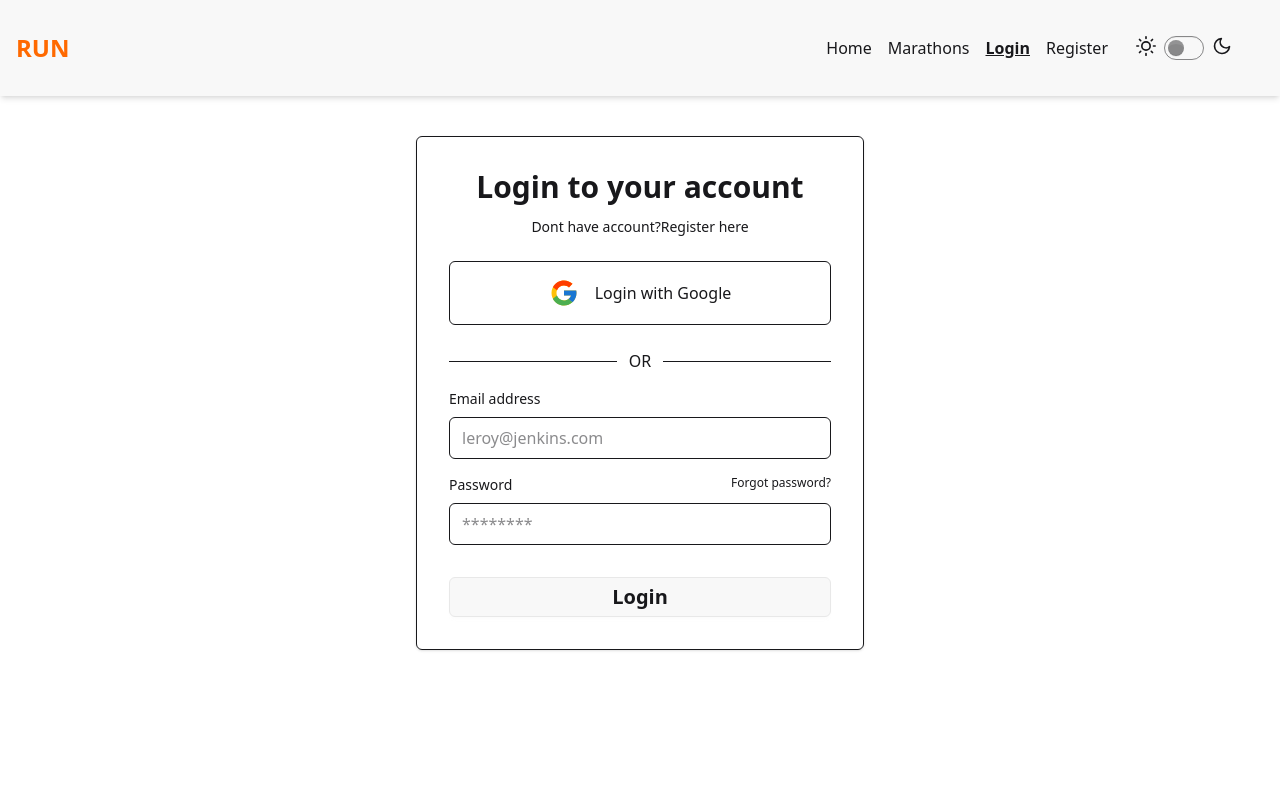
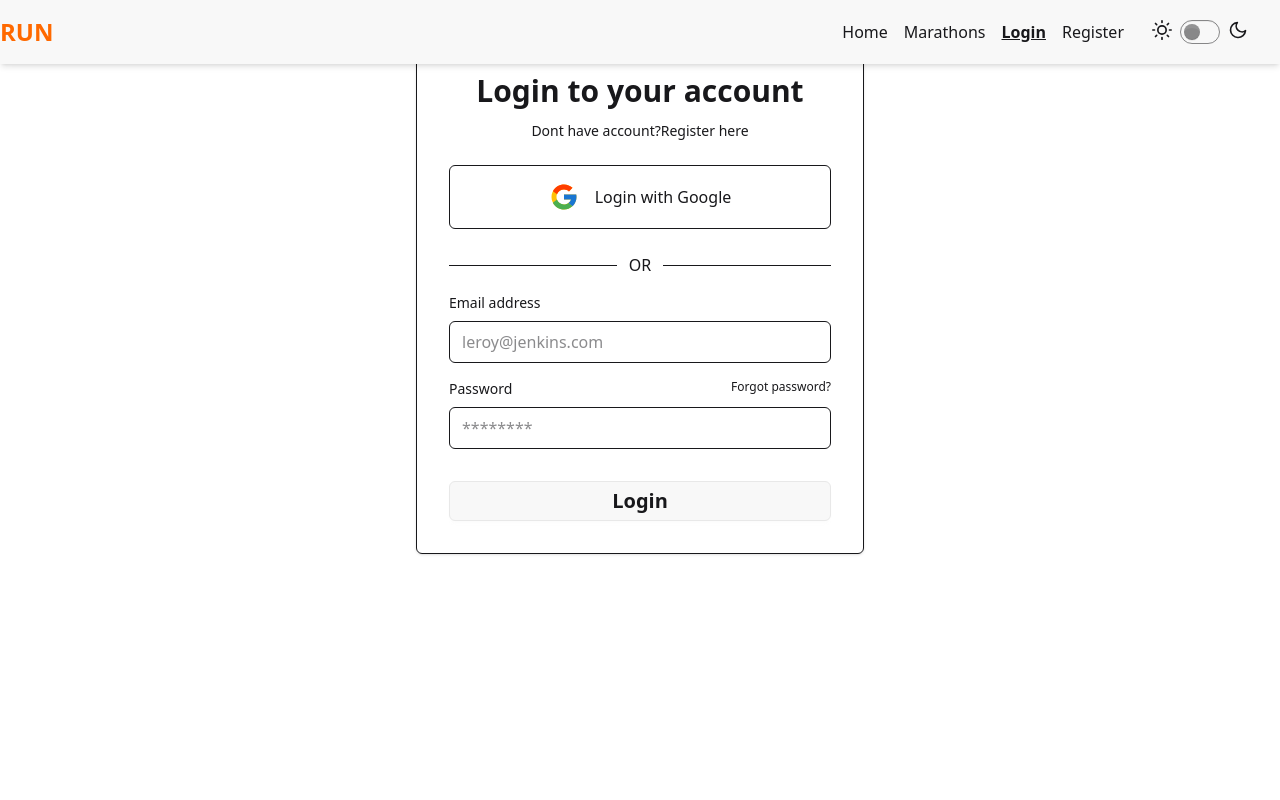
Before and after one commit to jayedalnahian/Marathon-Management-System, a React (Vite) app: page /login in a window 1280 px wide. Shown: the top 800 px of the page. Built offline with nearby package versions, Linux system fonts and the light colour scheme; no server answers.

Commit message:
navbar is updated

```diff
--- a/src/components/Navbar.jsx
+++ b/src/components/Navbar.jsx
@@ -78,7 +78,7 @@ const Navbar = () => {
         </label>
     </>
     return (
-        <header className="p-4 shadow-md bg-base-200 text-base-content">
+        <header className=" shadow-md bg-base-200 text-base-content fixed top-0 left-0 w-full z-50 transition-all duration-300">
             <div className="container flex justify-between items-center mx-auto h-16">
                 {/* Logo */}
                 <Link to="/" className="text-2xl font-bold text-orange-500">RUN</Link>
--- a/src/layout/MainLayout.jsx
+++ b/src/layout/MainLayout.jsx
@@ -9,9 +9,9 @@ import "slick-carousel/slick/slick-theme.css";
 const MainLayout = () => {
     return (
         <div>
-            <div className='mx-auto text-center'>
-                <Navbar></Navbar>
-            </div>
+
+            <Navbar></Navbar>
+
             <div className='min-h-screen mx-auto py-10'>
                 <Outlet></Outlet>
             </div>
--- a/src/pages/MyMarathonList.jsx
+++ b/src/pages/MyMarathonList.jsx
@@ -28,7 +28,7 @@ const MyMarathonList = () => {
             confirmButtonText: 'Yes, delete it!'
         }).then((result) => {
             if (result.isConfirmed) {
-                axiosInterceptor.delete(`http:///marathon/${id}`)
+                axiosInterceptor.delete(`https://b11a11-server-side-jayedalnahian.vercel.app/marathon/${id}`)
                     .then(res => {
                         if (res.data.deletedCount === 1) {
                             // Remove deleted item from UI
--- a/src/router/Router.jsx
+++ b/src/router/Router.jsx
@@ -53,11 +53,11 @@ const router = createBrowserRouter([
             },
             {
                 path: '/details/:id',
-                loader: async ({params})=> {
-                    const res = await axiosInterceptor.get(`/marathon/${params.id}`);
-                    return res.data;
-                },
-                // loader: ({params})=> fetch(`https://b11a11-server-side-jayedalnahian.vercel.app/marathon/${params.id}`),
+                // loader: async ({params})=> {
+                //     const res = await axiosInterceptor.get(`/marathon/${params.id}`);
+                //     return res.data;
+                // },
+                loader: ({params})=> fetch(`https://b11a11-server-side-jayedalnahian.vercel.app/marathon/${params.id}`),
                 hydrateFallbackElement: <Loading></Loading>,
                 element: <PrivateRoute><DetailsPage></DetailsPage></PrivateRoute>
             },
```
